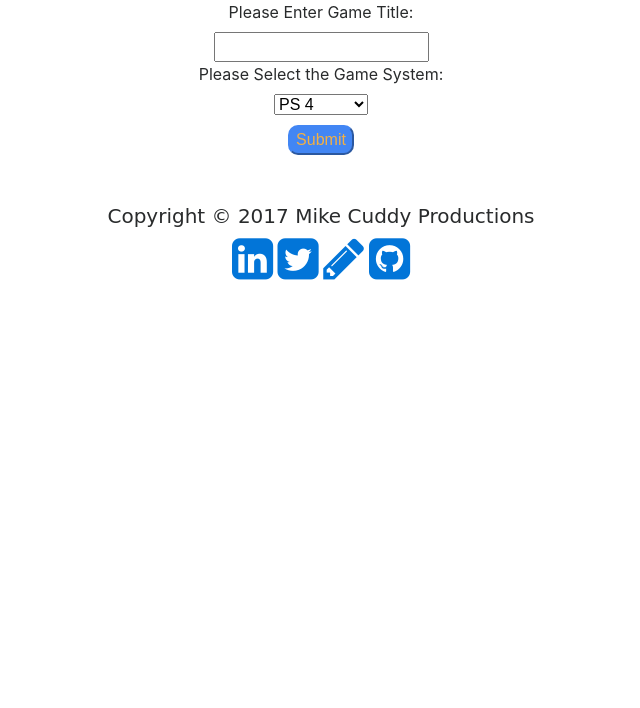
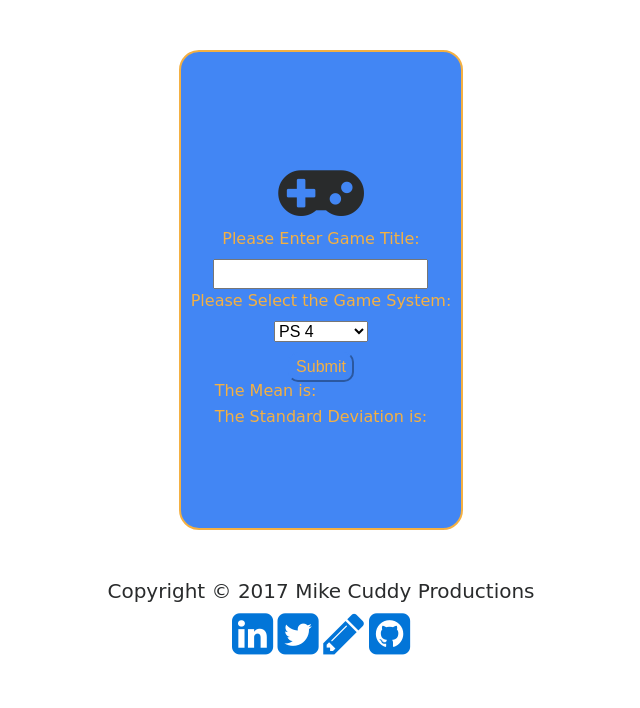
Before and after one commit to ravenusmc/game_ratings, a Flask app: page /scraping_home in a window 1280 px wide. Shown: the part 100-808 px from the top of the page, without its empty margins (319-959 px from the left). Before the commit the page ends 380 px from the top, so only its background shows below. Run offline with Flask 2, Linux system fonts and the light colour scheme; parts of the project's set-up code (start-up, migrations or seed data) failed here and were passed over; some libraries are stand-ins or nearby versions; some web fonts are replaced.

Commit message:
added to the form on scraping page

```diff
--- a/project/scraping/routes.py
+++ b/project/scraping/routes.py
@@ -17,9 +17,7 @@ def scraping_homepage():
         gameTitle = fix_String.transform_user_input_to_lowercase(gameTitle)
         gameTitle = fix_String.add_dash_in_gameTitle(gameTitle)
         review_grades = scrape.get_data_based_on_game_title(gameTitle, gameSystem)
-        # print(review_grades)
-        #Need to convert my list to a DF or Series
-        #Need to calculate the mean from that
-        #Need to calculate the standard deviavtion
-        #Need to make a bar graph of the scores.
+        score_dataFrame = scrape.convert_list_to_series(review_grades)
+        score_mean_formatted = scrape.calculate_mean(score_dataFrame)
+        score_std_formatted = scrape.calculate_standard_deviation(score_dataFrame)
     return render_template('scraping/scraping.html')
--- a/project/scraping/templates/scraping/scraping.html
+++ b/project/scraping/templates/scraping/scraping.html
@@ -7,18 +7,25 @@
 <!-- Start of main section -->
 <main role='main'>
 
-  <section>
+  <section id='form_section'>
 
     <form method='POST'>
-      <label>Please Enter Game Title:</label><input name='gameTitle' required>
-      <label>Please Select the Game System:</label>
+      <i class="fa fa-gamepad fa-5x" aria-hidden="true"></i>
+      <label class='font-color font'>Please Enter Game Title:</label><input name='gameTitle' required>
+      <label class='font-color font'>Please Select the Game System:</label>
       <select name='system'>
         <option value='playstation-4'>PS 4</option>
         <option value='XboxOne'>Xbox One</option>
         <option value='Switch'>Switch</option>
       </select>
       <button>Submit</button>
+      <div>
+        <h6 class='font-color font'>The Mean is: </h6>
+        <h6 class='font-color font'>The Standard Deviation is: </h6>
+      </div>
     </form>
+
+
 
   </section>
 
--- a/project/static/css/scraping.css
+++ b/project/static/css/scraping.css
@@ -2,9 +2,32 @@
 The CSS in this page will deal with the scraping.html page
 *******************************/
 
+main {
+  display: flex;
+  flex-flow: column;
+  min-height: 65vh;
+}
+
+#form_section {
+  display: flex;
+  flex-direction: column;
+  align-items: center;
+  justify-content: center;
+}
+
 form {
+  margin-top: 50px;
   display: flex;
   flex-direction: column;
   justify-content: center;
   align-items: center;
+  border: 2px solid #f4b042;
+  min-height: 60vh;
+  background-color: #4286f4;
+  border-radius: 20px;
+  padding: 10px;
 }
+
+.font-color {
+  color: #f4b042;
+}
```
Also changed, not shown: project/scraping/scraping.py (+7 -6 lines).
